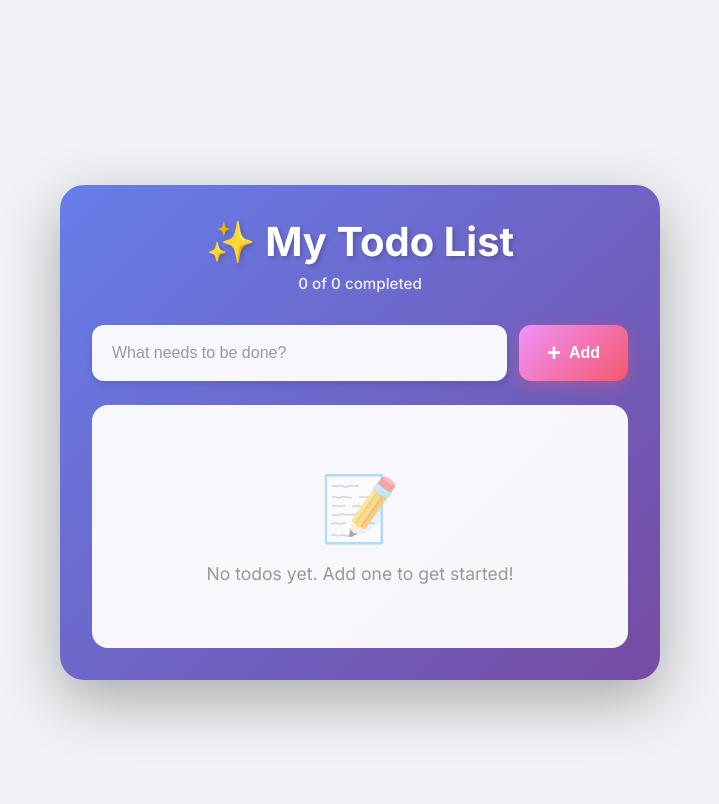
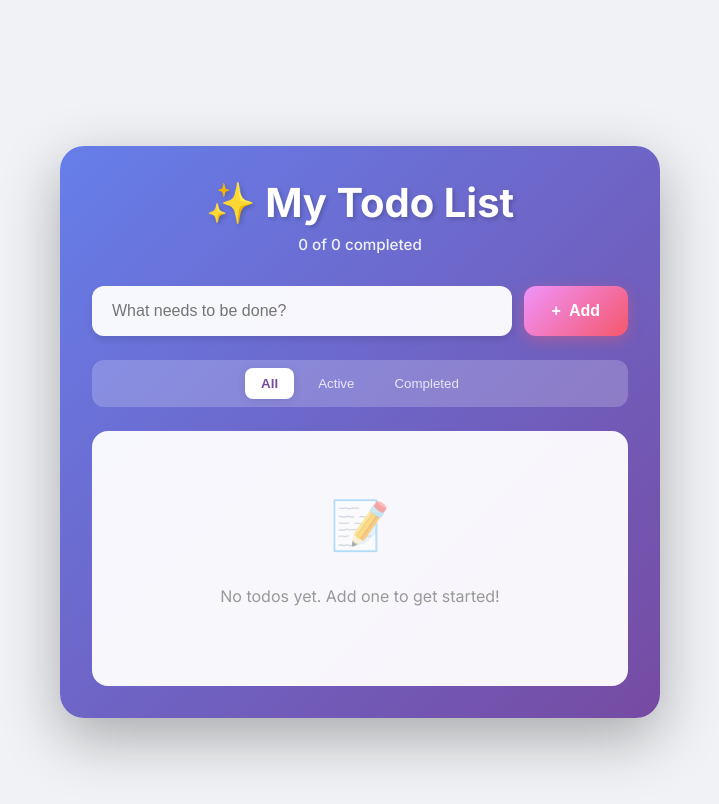
Before and after one commit to Ala-ADN/productini, an Angular app: page / in a window 1280 px wide. Shown: the top 804 px of the page, without its empty margins (280-999 px from the left). Built offline with nearby package versions, Linux system fonts and the light colour scheme.

Commit message:
feat: smart filtering, auto persistence, delete functionality

```diff
--- a/src/app/todo-list/todo-list.component.css
+++ b/src/app/todo-list/todo-list.component.css
@@ -10,7 +10,7 @@
   border-radius: 24px;
   padding: 2rem;
   box-shadow: 0 20px 60px rgba(0, 0, 0, 0.3);
-  min-height: 400px;
+  min-height: 500px;
 }
 
 .todo-header {
@@ -58,10 +58,6 @@
   transform: translateY(-2px);
 }
 
-.todo-input::placeholder {
-  color: #999;
-}
-
 .add-button {
   padding: 1rem 1.75rem;
   border: none;
@@ -87,9 +83,40 @@
   transform: translateY(0);
 }
 
-.add-icon {
-  font-size: 1.5rem;
-  line-height: 1;
+/* Filter Section */
+.filter-section {
+  display: flex;
+  justify-content: center;
+  gap: 0.5rem;
+  margin-bottom: 1.5rem;
+  background: rgba(255, 255, 255, 0.2);
+  padding: 0.5rem;
+  border-radius: 12px;
+}
+
+.filter-btn {
+  background: transparent;
+  border: none;
+  color: white;
+  padding: 0.5rem 1rem;
+  border-radius: 8px;
+  cursor: pointer;
+  font-weight: 500;
+  transition: all 0.2s ease;
+  opacity: 0.8;
+}
+
+.filter-btn:hover {
+  background: rgba(255, 255, 255, 0.1);
+  opacity: 1;
+}
+
+.filter-btn.active {
+  background: white;
+  color: #764ba2;
+  font-weight: 600;
+  opacity: 1;
+  box-shadow: 0 2px 8px rgba(0, 0, 0, 0.1);
 }
 
 .todo-list {
@@ -107,17 +134,13 @@
   justify-content: center;
   padding: 3rem 1rem;
   color: #999;
+  text-align: center;
 }
 
 .empty-icon {
-  font-size: 4rem;
+  font-size: 3rem;
   margin-bottom: 1rem;
   opacity: 0.5;
-}
-
-.empty-state p {
-  margin: 0;
-  font-size: 1.1rem;
 }
 
 .todo-item {
@@ -130,6 +153,8 @@
   background: white;
   transition: all 0.3s ease;
   animation: slideIn 0.3s ease;
+  position: relative;
+  overflow: hidden;
 }
 
 @keyframes slideIn {
@@ -137,6 +162,7 @@
     opacity: 0;
     transform: translateX(-20px);
   }
+
   to {
     opacity: 1;
     transform: translateX(0);
@@ -146,7 +172,6 @@
 .todo-item:hover {
   background: #f8f9fa;
   transform: translateX(4px);
-  box-shadow: 0 2px 8px rgba(0, 0, 0, 0.1);
 }
 
 .todo-item.completed {
@@ -194,19 +219,14 @@
   transition: all 0.3s ease;
 }
 
-.todo-checkbox-wrapper input:checked ~ .checkmark {
+.todo-checkbox-wrapper input:checked~.checkmark {
   background: linear-gradient(135deg, #667eea 0%, #764ba2 100%);
   border-color: #667eea;
 }
 
-.todo-checkbox-wrapper input:checked ~ .checkmark::after {
+.todo-checkbox-wrapper input:checked~.checkmark::after {
   opacity: 1;
   transform: scale(1);
-}
-
-.todo-checkbox-wrapper:hover .checkmark {
-  border-color: #764ba2;
-  box-shadow: 0 0 8px rgba(102, 126, 234, 0.3);
 }
 
 .todo-text {
@@ -216,15 +236,34 @@
   transition: all 0.3s ease;
 }
 
+/* Delete Button */
+.delete-btn {
+  background: transparent;
+  border: none;
+  color: #ff6b6b;
+  font-size: 1.5rem;
+  cursor: pointer;
+  padding: 0 0.5rem;
+  opacity: 0;
+  transition: all 0.2s ease;
+  border-radius: 4px;
+  line-height: 1;
+}
+
+.todo-item:hover .delete-btn {
+  opacity: 0.7;
+}
+
+.delete-btn:hover {
+  opacity: 1 !important;
+  background-color: rgba(255, 107, 107, 0.1);
+  transform: scale(1.1);
+}
+
 /* Responsive Design */
 @media (max-width: 640px) {
   .todo-container {
     padding: 1.5rem;
-    border-radius: 16px;
-  }
-
-  .todo-header h1 {
-    font-size: 2rem;
   }
 
   .todo-input-section {
@@ -235,4 +274,9 @@
     width: 100%;
     justify-content: center;
   }
+
+  .delete-btn {
+    opacity: 1;
+    /* Always show delete on mobile since no hover */
+  }
 }
--- a/src/app/todo-list/todo-list.component.html
+++ b/src/app/todo-list/todo-list.component.html
@@ -1,7 +1,7 @@
 <div class="todo-container">
     <div class="todo-header">
         <h1>✨ My Todo List</h1>
-        <p class="stats">{{ completedCount }} of {{ totalCount }} completed</p>
+        <p class="stats">{{ completedCount() }} of {{ totalCount() }} completed</p>
     </div>
 
     <div class="todo-input-section">
@@ -13,15 +13,32 @@
         </button>
     </div>
 
+    <div class="filter-section">
+        <button [class.active]="currentFilter() === 'all'" (click)="setFilter('all')" class="filter-btn">
+            All
+        </button>
+        <button [class.active]="currentFilter() === 'active'" (click)="setFilter('active')" class="filter-btn">
+            Active
+        </button>
+        <button [class.active]="currentFilter() === 'completed'" (click)="setFilter('completed')" class="filter-btn">
+            Completed
+        </button>
+    </div>
+
     <div class="todo-list">
-        @if (todos().length === 0) {
+        @if (filteredTodos().length === 0 && todos().length === 0) {
         <div class="empty-state">
             <div class="empty-icon">📝</div>
             <p>No todos yet. Add one to get started!</p>
         </div>
+        } @else if (filteredTodos().length === 0) {
+        <div class="empty-state">
+            <div class="empty-icon">🔍</div>
+            <p>No {{ currentFilter() }} todos found.</p>
+        </div>
         }
 
-        @for (todo of todos(); track todo.id) {
+        @for (todo of filteredTodos(); track todo.id) {
         <div class="todo-item" [class.completed]="todo.completed">
             <label class="todo-checkbox-wrapper">
                 <input type="checkbox" [checked]="todo.completed" (change)="toggleTodo(todo.id)"
@@ -29,6 +46,9 @@
                 <span class="checkmark"></span>
             </label>
             <span class="todo-text">{{ todo.text }}</span>
+            <button (click)="deleteTodo(todo.id)" class="delete-btn" aria-label="Delete todo">
+                ×
+            </button>
         </div>
         }
     </div>
--- a/src/app/todo-list/todo-list.component.ts
+++ b/src/app/todo-list/todo-list.component.ts
@@ -1,11 +1,14 @@
-import { Component, signal } from '@angular/core';
+import { Component, computed, effect, signal } from '@angular/core';
 import { FormsModule } from '@angular/forms';
 
 interface Todo {
     id: number;
     text: string;
     completed: boolean;
+    createdAt: number;
 }
+
+type FilterType = 'all' | 'active' | 'completed';
 
 @Component({
     selector: 'app-todo-list',
@@ -21,19 +24,37 @@ export class TodoListComponent {
     // Signal for the input text
     newTodoText = signal('');
 
-    // Counter for unique IDs
-    private nextId = 1;
+    // Signal for current filter
+    currentFilter = signal<FilterType>('all');
+
+    constructor() {
+        // 1. Load from LocalStorage on init
+        const saved = localStorage.getItem('angular-todos');
+        if (saved) {
+            try {
+                this.todos.set(JSON.parse(saved));
+            } catch (e) {
+                console.error('Failed to load todos', e);
+            }
+        }
+
+        // 2. Auto-save whenever todos change using an effect
+        effect(() => {
+            localStorage.setItem('angular-todos', JSON.stringify(this.todos()));
+        });
+    }
 
     addTodo() {
         const text = this.newTodoText().trim();
         if (text) {
             this.todos.update((todos) => [
-                ...todos,
                 {
-                    id: this.nextId++,
+                    id: Date.now(),
                     text,
                     completed: false,
+                    createdAt: Date.now(),
                 },
+                ...todos,
             ]);
             this.newTodoText.set('');
         }
@@ -45,12 +66,30 @@ export class TodoListComponent {
         );
     }
 
-    // Computed signal for statistics (optional enhancement)
-    get completedCount() {
-        return this.todos().filter((t) => t.completed).length;
+    deleteTodo(id: number) {
+        this.todos.update((todos) => todos.filter((t) => t.id !== id));
     }
 
-    get totalCount() {
-        return this.todos().length;
+    setFilter(filter: FilterType) {
+        this.currentFilter.set(filter);
     }
+
+    // Computed signals
+    filteredTodos = computed(() => {
+        const filter = this.currentFilter();
+        const todos = this.todos();
+
+        switch (filter) {
+            case 'active':
+                return todos.filter((t) => !t.completed);
+            case 'completed':
+                return todos.filter((t) => t.completed);
+            default:
+                return todos;
+        }
+    });
+
+    completedCount = computed(() => this.todos().filter((t) => t.completed).length);
+    totalCount = computed(() => this.todos().length);
+    activeCount = computed(() => this.todos().filter((t) => !t.completed).length);
 }
```
